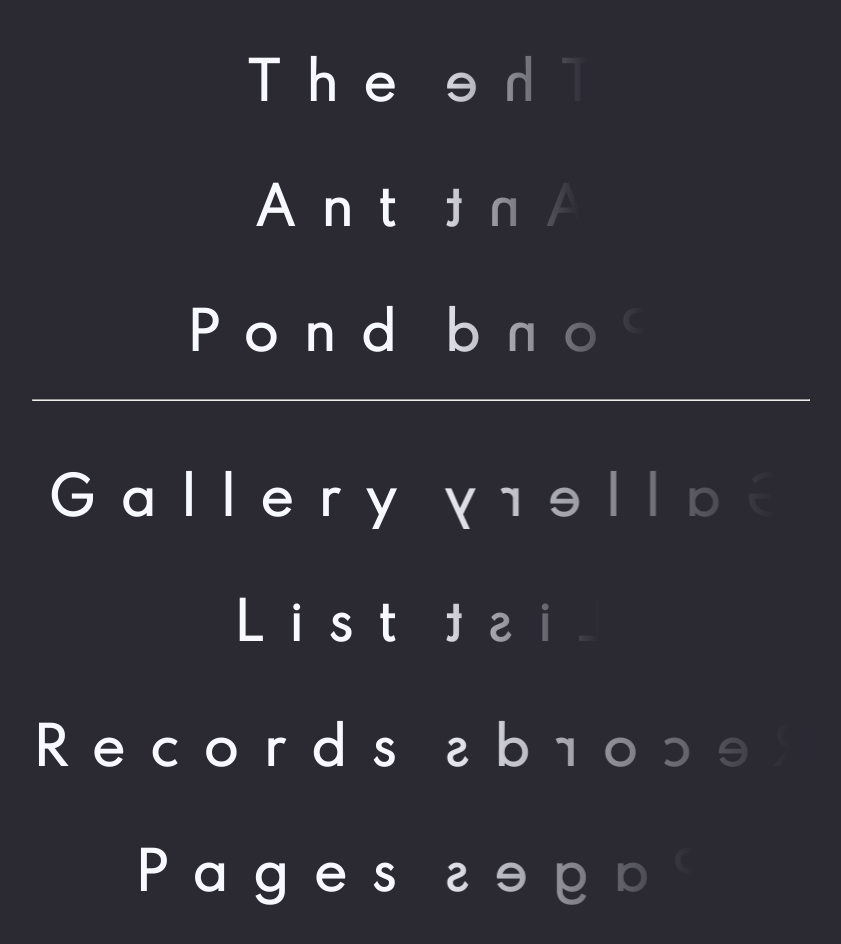
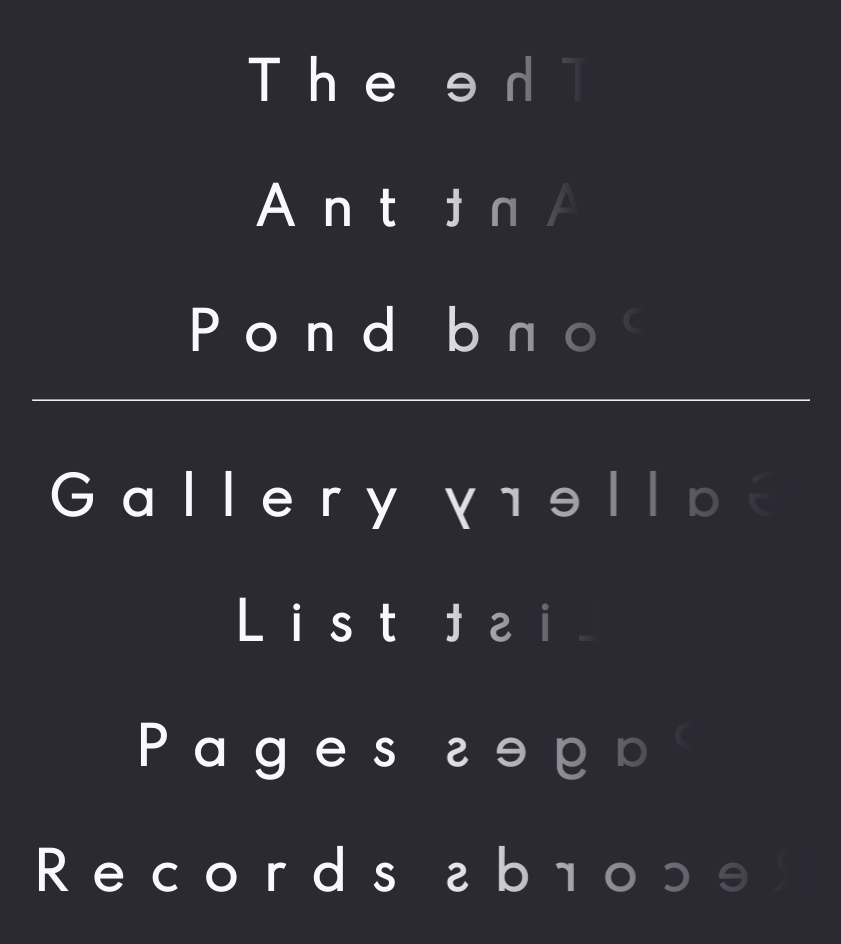
Before and after one commit to ci0cc0lat0/antpondnextjs, a Next.js app: page / in a window 1280 px wide. Shown: the top 944 px of the page, without its empty margins (219-1060 px from the left). Built offline with nearby package versions, Linux system fonts and the light colour scheme.

Commit message:
pages swapped

```diff
--- a/pages/index.js
+++ b/pages/index.js
@@ -18,8 +18,9 @@ export default function index() {
       <Link href="/list">
         <Header heading="List" testValue='List'/>
       </Link>
+      <Header heading="Pages" testValue='Pages'/>
       <Header heading="Records" testValue='Records'/>
-      <Header heading="Pages" testValue='Pages'/>
+
     </div>
   )
 }
```
